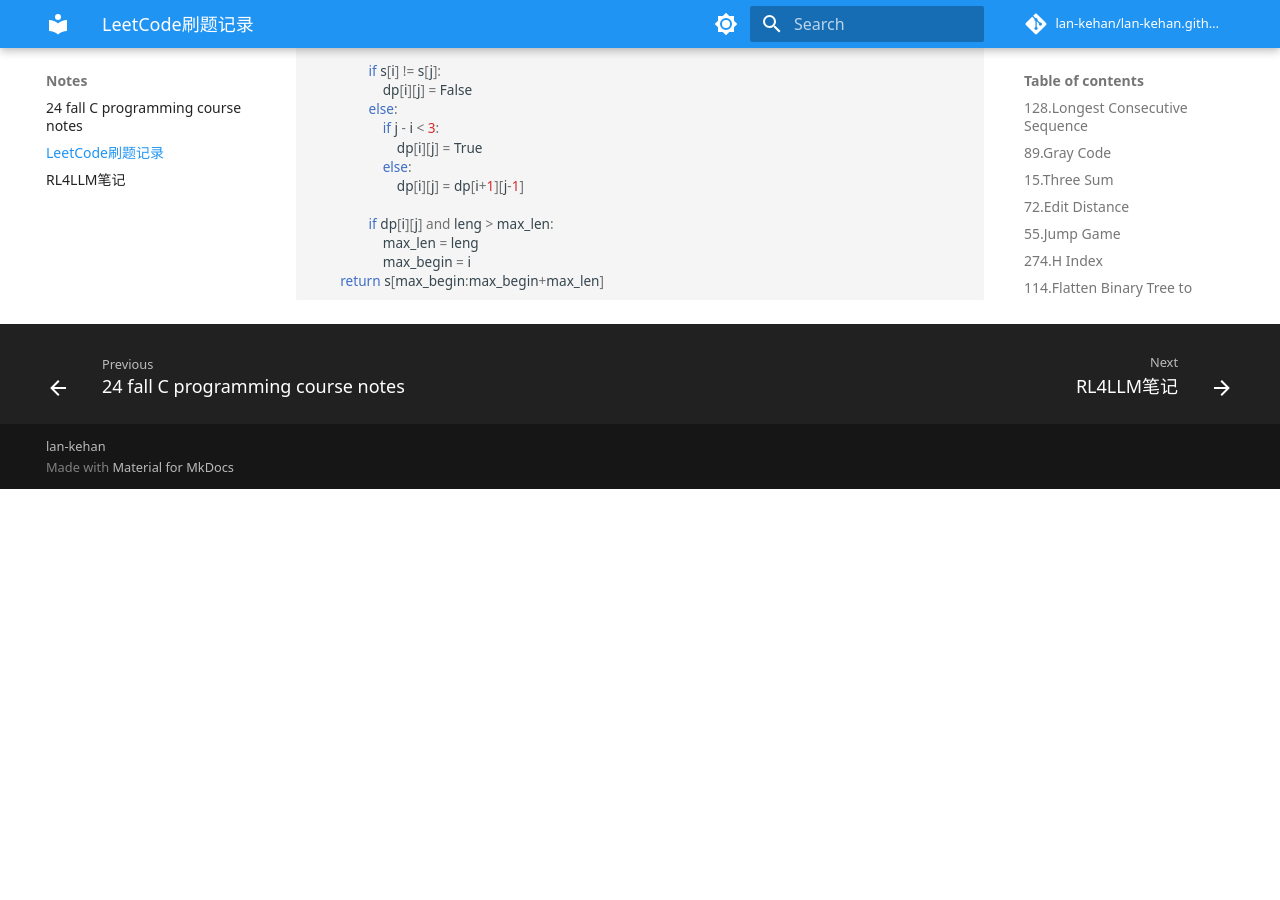
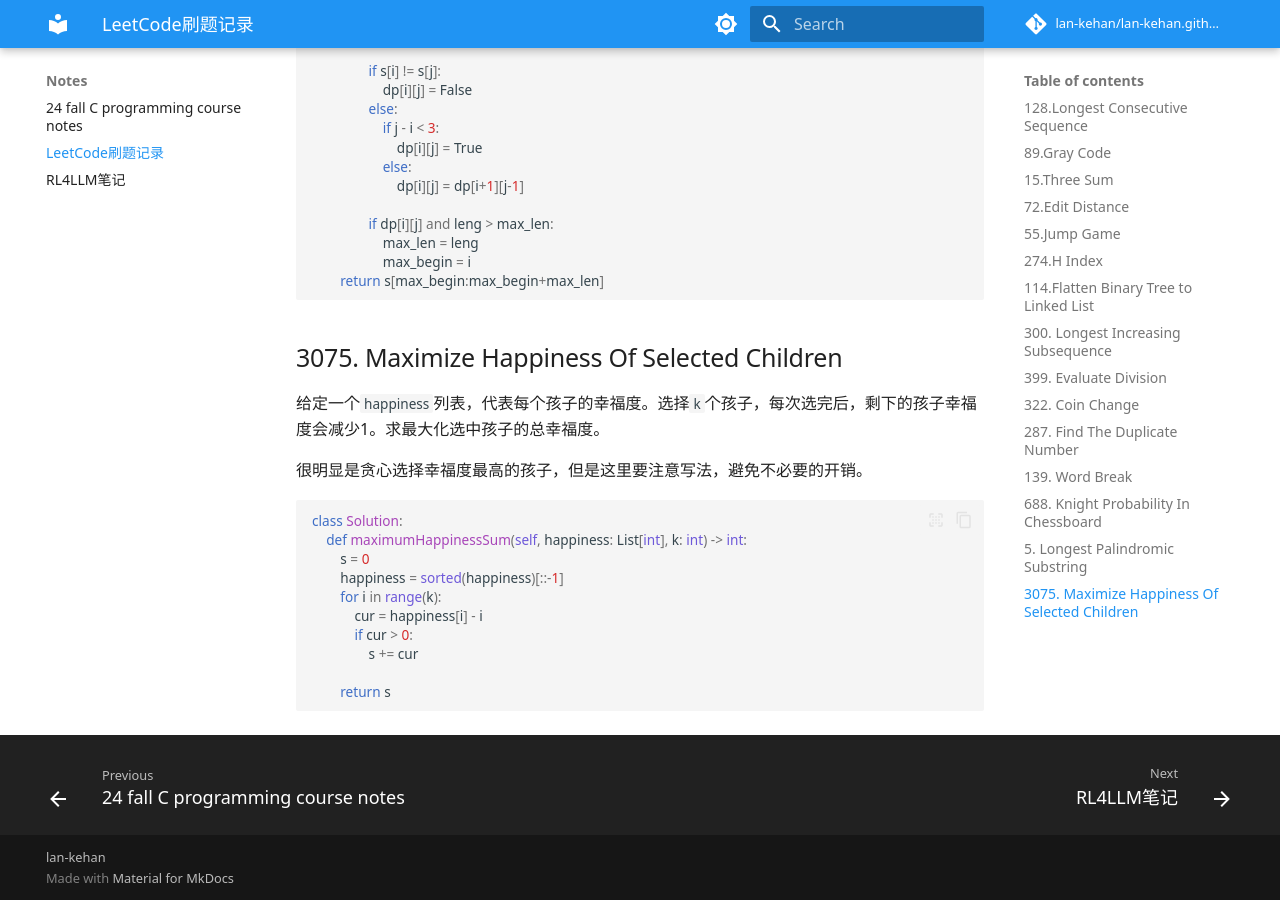
Before and after one commit to lan-kehan/lan-kehan.github.io, an MkDocs documentation site: the page built from docs/section2/LeetCode.md, in a window 1280 px wide and 900 px high, scrolled down 10149 px. Built offline with MkDocs 1.6.1 and Material for MkDocs 9.7.7, drawn with Linux system fonts in a browser that asks for light colours; some web fonts are replaced; comment, search, counter and statistics services are not loaded; before the commit the page ends 10638 px from its top, so only the background shows below that.

Commit message:
adding notes

````diff
--- a/docs/section2/LeetCode.md
+++ b/docs/section2/LeetCode.md
@@ -518,3 +518,22 @@ class Solution:
                     max_begin = i
         return s[max_begin:max_begin+max_len]
 ```
+
+## 3075. Maximize Happiness Of Selected Children
+
+给定一个`happiness`列表，代表每个孩子的幸福度。选择`k`个孩子，每次选完后，剩下的孩子幸福度会减少1。求最大化选中孩子的总幸福度。
+
+很明显是贪心选择幸福度最高的孩子，但是这里要注意写法，避免不必要的开销。
+
+```python
+class Solution:
+    def maximumHappinessSum(self, happiness: List[int], k: int) -> int:
+        s = 0
+        happiness = sorted(happiness)[::-1]
+        for i in range(k):
+            cur = happiness[i] - i
+            if cur > 0:
+                s += cur
+
+        return s
+```
````
